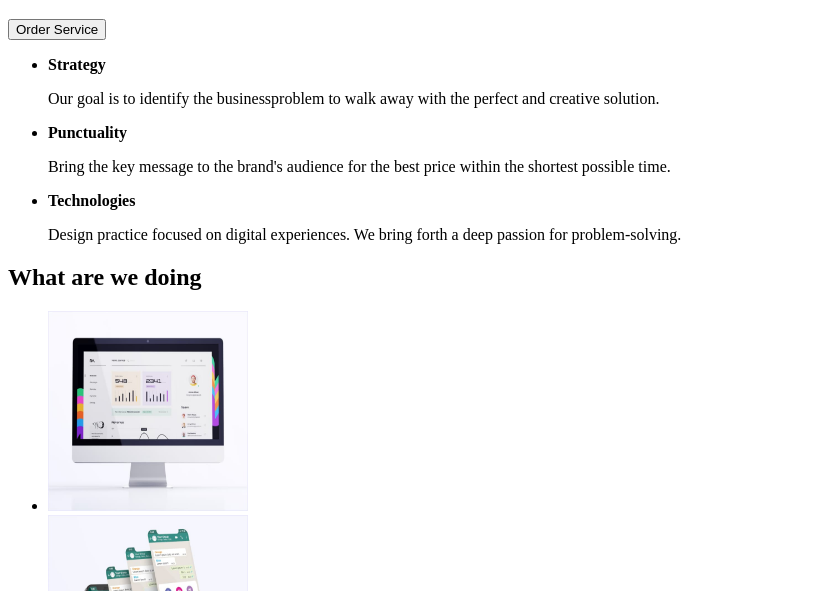
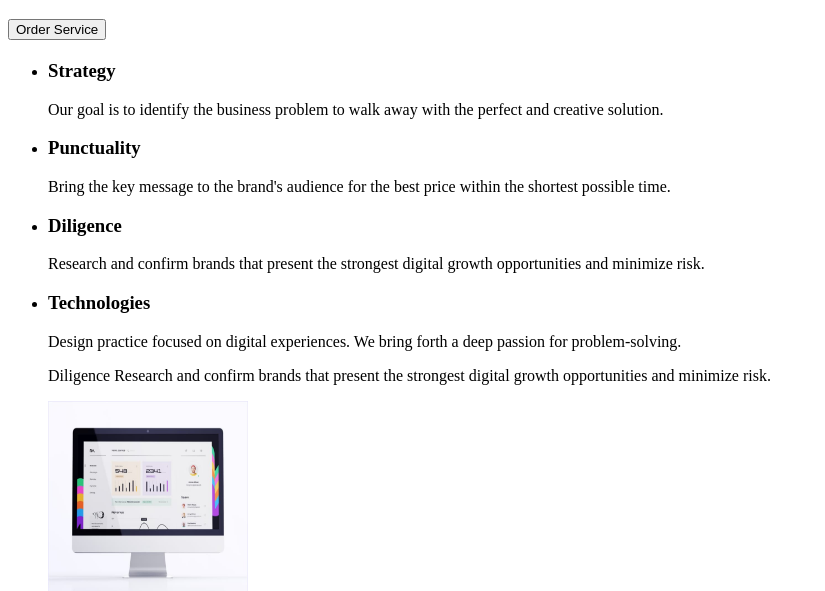
Before and after one commit to placebo889/goit-markup-hw-01, a plain HTML site: page index.html in a window 1280 px wide. Shown: the part 209-800 px from the top of the page, without its empty margins (0-825 px from the left). Drawn offline with Linux system fonts and the light colour scheme.

Commit message:
Hometask

```diff
--- a/index.html
+++ b/index.html
@@ -23,35 +23,42 @@
         <li><a href="tel:+110001111111">+11 (000) 111-11-11</a></li>
 </ul>
 </address>
+
+    </header>
+
+<main>
 <h1>Effective Solutions for Your Business</h1>
-<button type="button">Order Service</button><br/>
+<button type="button">Order Service</button><br />
+
+<h2></h2>
 <ul>
     <li>
-        <strong>Strategy</strong>
+    <h3>Strategy</h3>
         <p>
-        Our goal is to identify the businessproblem to walk away with the perfect and creative solution.
+            Our goal is to identify the business problem to walk away with the perfect and creative solution.
         </p>
     </li>
     <li>
-        <strong>Punctuality</strong>
+    <h3>Punctuality</h3>
         <p>
             Bring the key message to the brand's audience for the best price within the shortest possible time.
         </p>
     </li>
     <li>
-        <strong>Technologies</strong>
+    <h3>Diligence</h3>
+        <p>
+            Research and confirm brands that present the strongest digital growth opportunities and minimize risk.
+        </p>
+    </li>
+    <li>
+    <h3>Technologies</h3>
         <p>
             Design practice focused on digital experiences. We bring forth a deep passion for problem-solving.
         </p>
     </li>
-
+Diligence
+Research and confirm brands that present the strongest digital growth opportunities and minimize risk.
 </ul>
-    </header>
-
-<main>
-
-<h2>What are we doing</h2>
-
 <ul>
     <li><img src="images/img1.jpg" alt="Mac" width="200" height="200"></li>
     <li><img src="images/img2.jpg" alt="Displays" width="200" height="200"></li>
```
Lines whose indentation alone changed are shown as unchanged.
